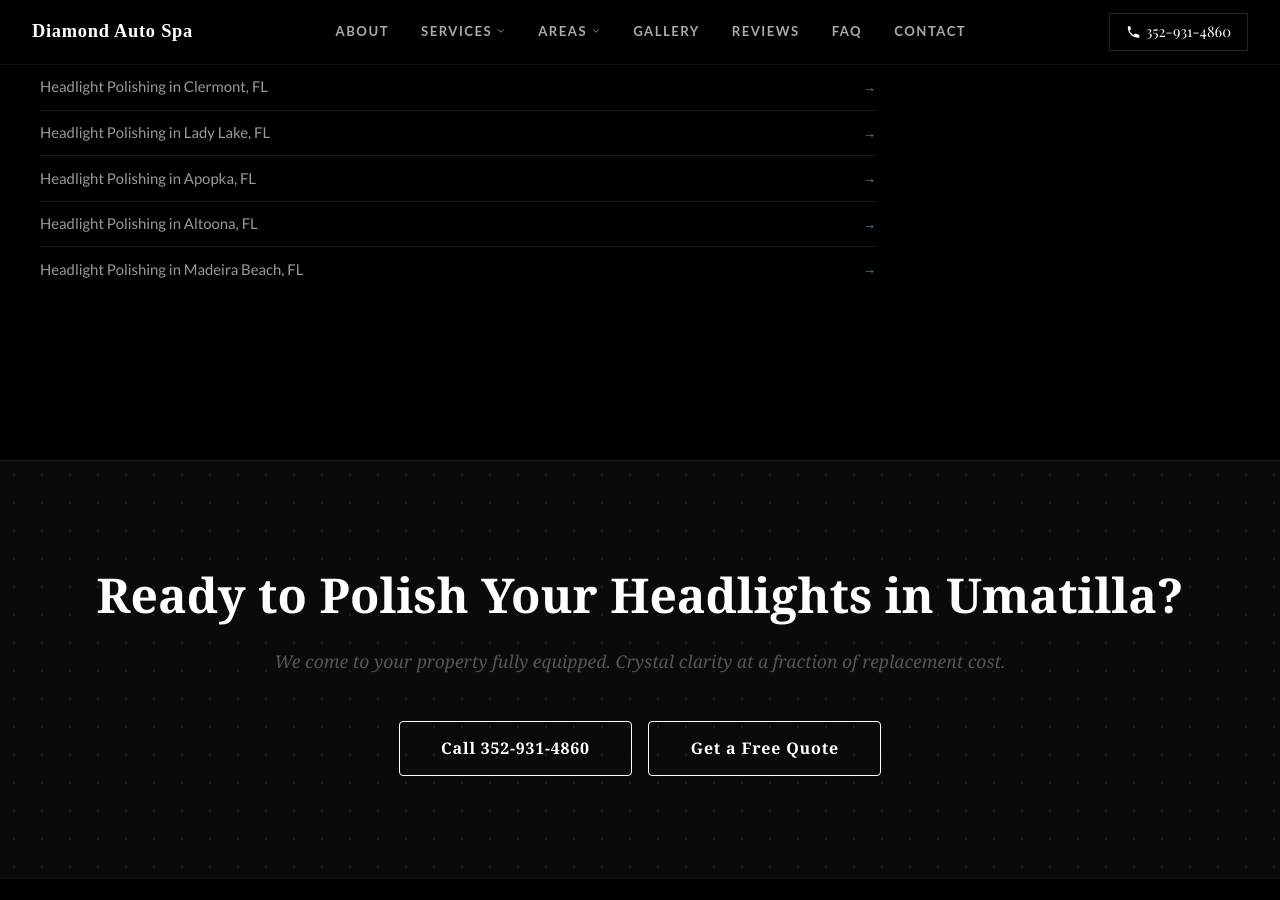
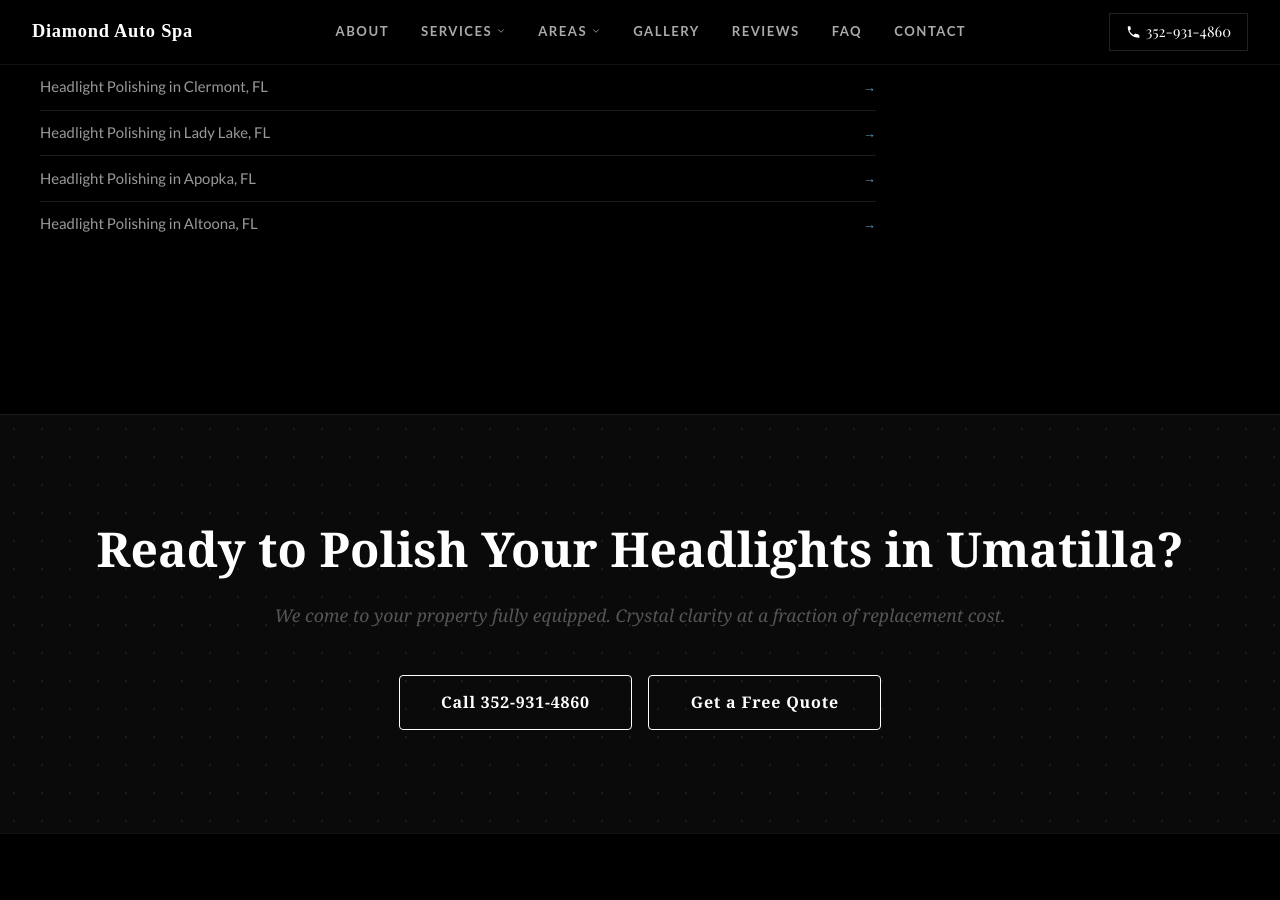
Before and after one commit to JamesBrownR/Diamond-Auto-Spa-Detailing, a Jekyll site: the page built from service-area/umatilla-fl/headlight-polishing/index.html, in a window 1280 px wide and 900 px high, scrolled down 4630 px. Built offline with Jekyll 4.4.1, drawn with Linux system fonts in a browser that asks for light colours; some web fonts are replaced.

Commit message:
Update index.html

```diff
--- a/service-area/umatilla-fl/headlight-polishing/index.html
+++ b/service-area/umatilla-fl/headlight-polishing/index.html
@@ -275,7 +275,6 @@
                 <li><a href="/service-area/lady-lake-fl/headlight-polishing/">Headlight Polishing in Lady Lake, FL</a></li>
                 <li><a href="/service-area/apopka-fl/headlight-polishing/">Headlight Polishing in Apopka, FL</a></li>
                 <li><a href="/service-area/altoona-fl/headlight-polishing/">Headlight Polishing in Altoona, FL</a></li>
-                <li><a href="/service-area/madeira-beach-fl/headlight-polishing/">Headlight Polishing in Madeira Beach, FL</a></li>
             </ul>
         </div>
 
```
